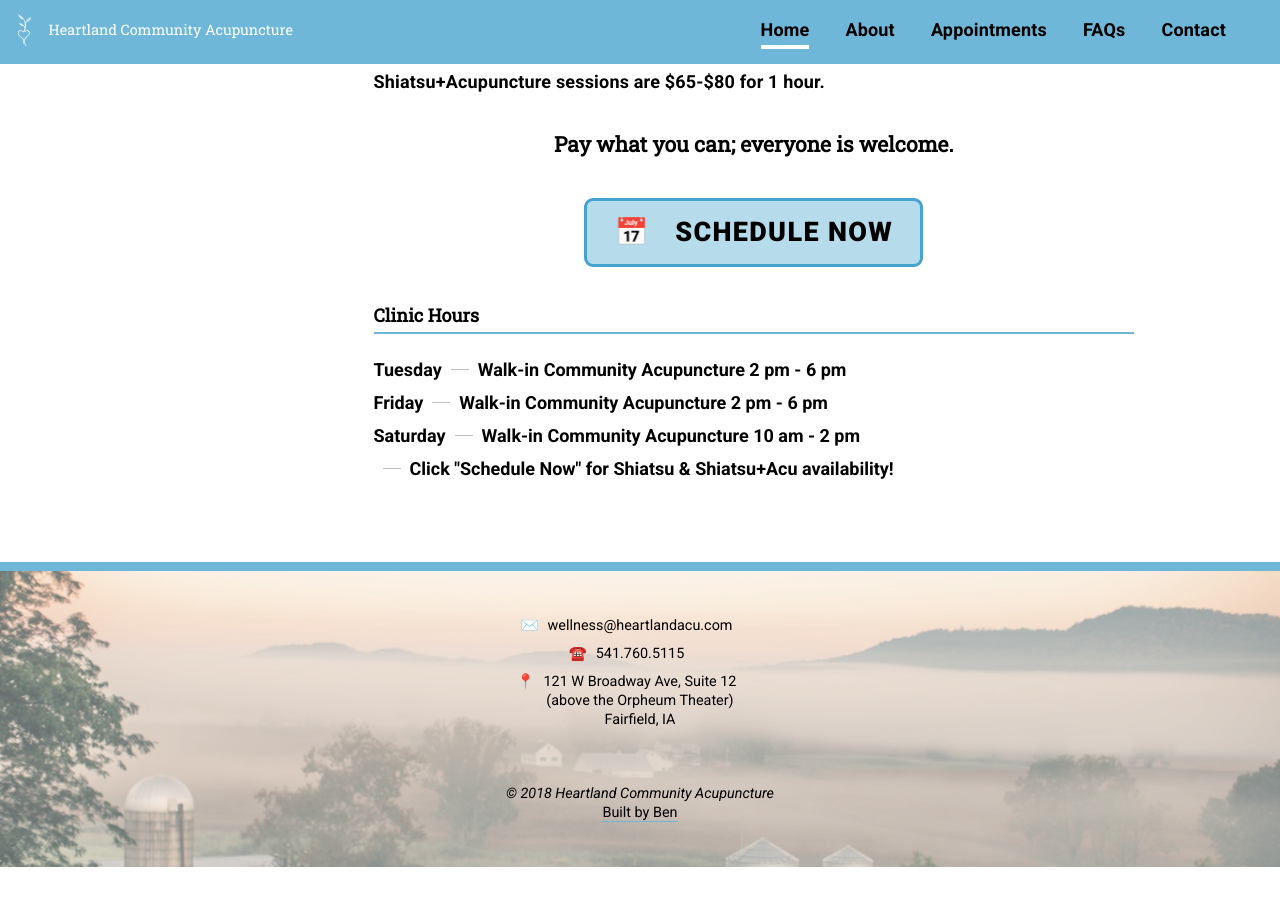
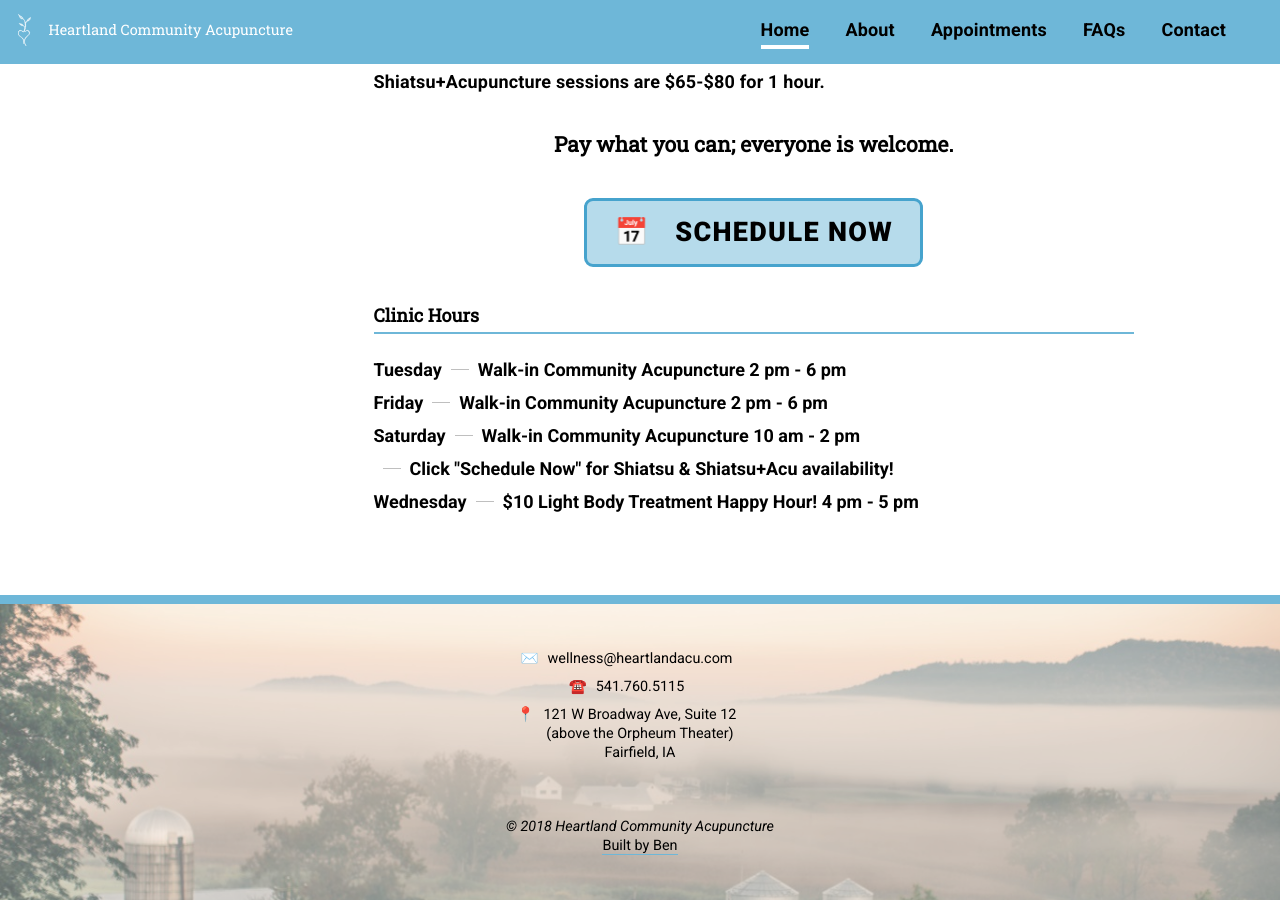
Before and after one commit to alwaysblank/heartlandacu, a Jekyll site: the page built from index.md, in a window 1280 px wide and 900 px high, scrolled down 1066 px. Built offline with Jekyll 4.4.1, drawn with Linux system fonts in a browser that asks for light colours; a script that is not in the unit is left out; before the commit the page ends 1933 px from its top, so only the background shows below that.

Commit message:
Update Settings “site”

```diff
--- a/_data/settings/site.yml
+++ b/_data/settings/site.yml
@@ -31,3 +31,8 @@ hours:
       - close: '14'
         open: '10'
   - note: Click "Schedule Now" for Shiatsu & Shiatsu+Acu availability!
+  - day: Wednesday
+    note: $10 Light Body Treatment Happy Hour!
+    times:
+      - close: '17'
+        open: '16'
```
